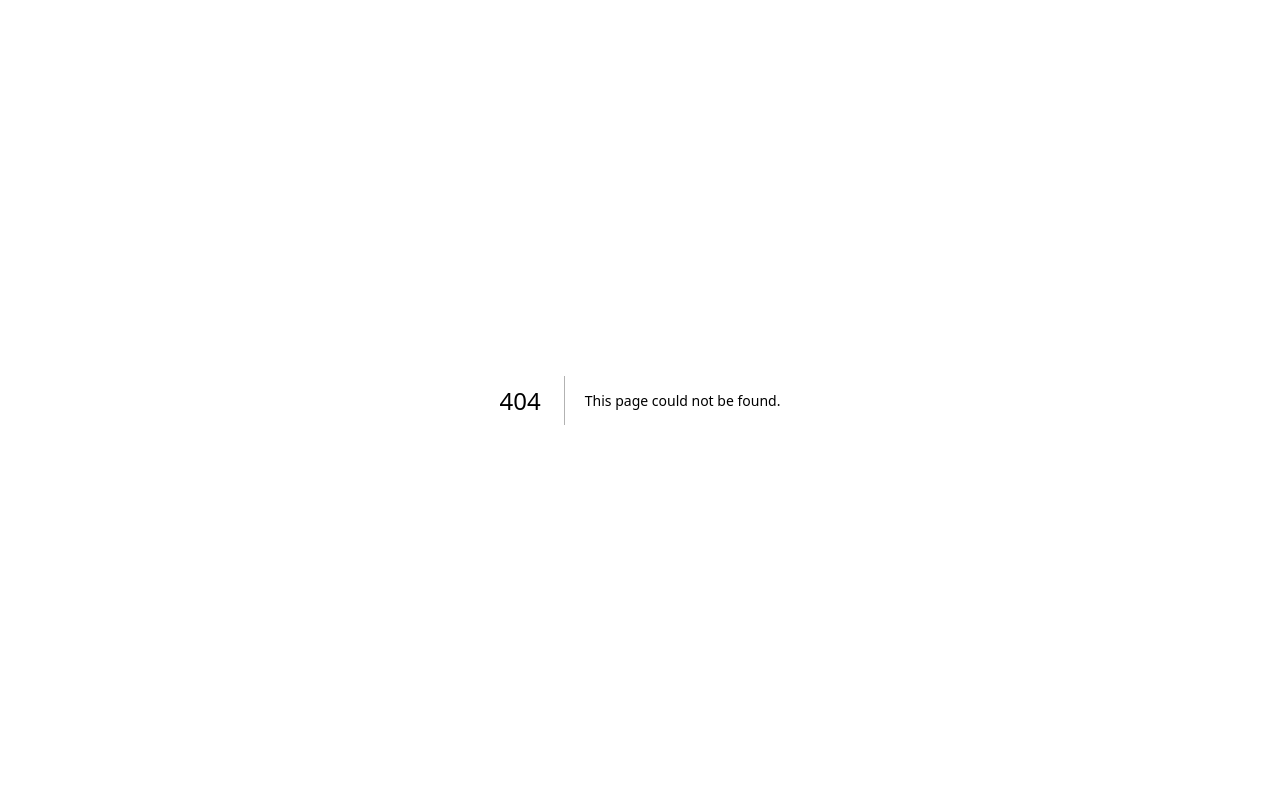
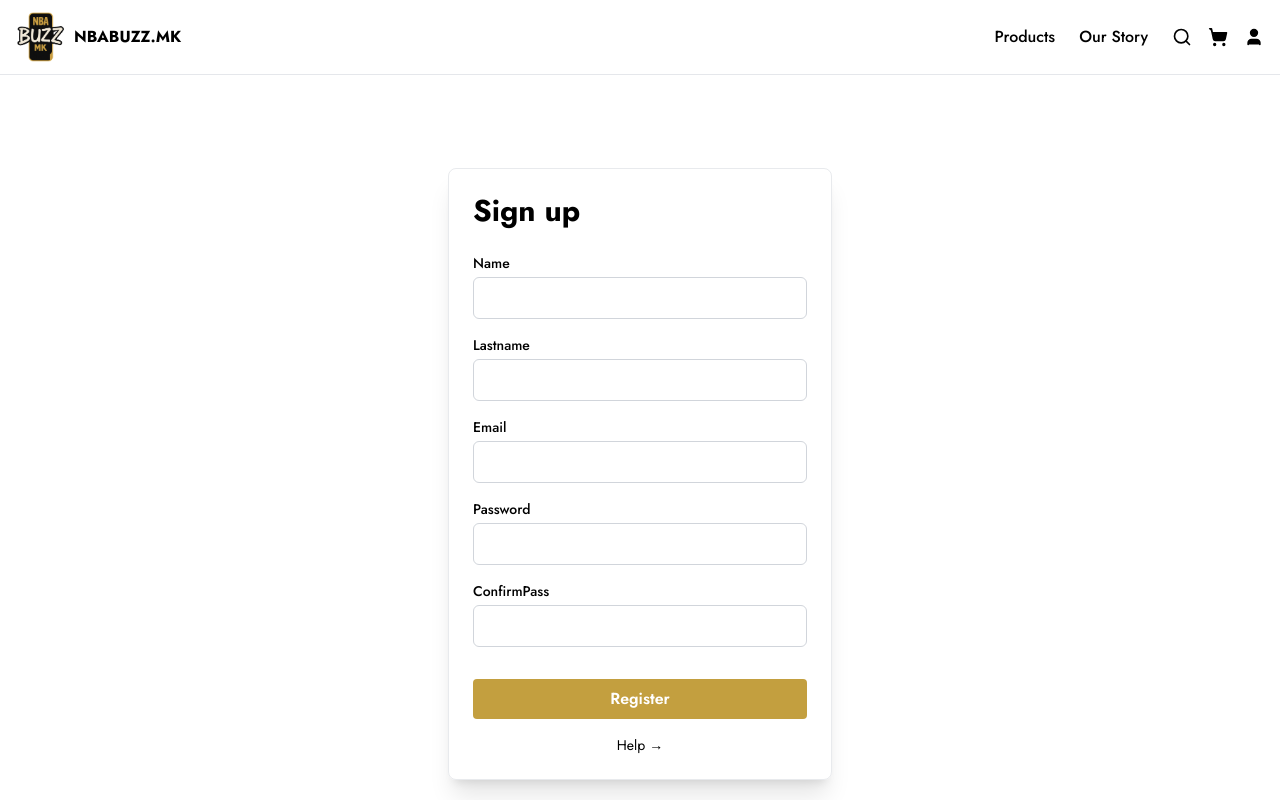
Before and after one commit to Slobodan-Krdzev/nba_buzz, a Next.js app: page /register in a window 1280 px wide. Before the commit this address had no page. Shown: the top 800 px of the page. Built offline with nearby package versions, Linux system fonts and the light colour scheme.

Commit message:
login / register / navbar

```diff
--- /dev/null
+++ b/app/Components/Common/Navbar.tsx
@@ -0,0 +1,86 @@
+"use client";
+import React, { useState } from "react";
+import { motion } from "framer-motion";
+import { Menu, Search, ShoppingCart, User, X } from "lucide-react";
+import Image from "next/image";
+import Link from "next/link";
+
+const navItems = ["Products", "Our Story"];
+
+const Navbar = () => {
+  const [isOpen, setIsOpen] = useState(false);
+
+  return (
+    <header className="fixed top-0 left-0 right-0 bg-white flex items-center justify-between px-4 py-3 border-b shadow-custom-green z-10">
+      {/* Logo */}
+      <Link href={"/"} className="flex items-center gap-2">
+        <Image
+          src={"/common/nbaBuzzLogo.png"}
+          alt="Logo"
+          width={50}
+          height={120}
+        />
+        <span className="font-bold">NBABUZZ.MK</span>
+      </Link>
+
+      {/* Desktop nav */}
+      <nav className="hidden md:flex items-center gap-6">
+        {navItems.map((item) => (
+          <span key={item} className="font-medium cursor-pointer">
+            {item}
+          </span>
+        ))}
+        <div className="flex gap-4 items-center">
+          <Search className="w-5 h-5 cursor-pointer" />
+          <ShoppingCart className="w-5 h-5 cursor-pointer" fill="black" />
+
+          <Link href={"/login"}>
+            <User className="w-5 h-5 cursor-pointer" fill="black" />
+          </Link>
+        </div>
+      </nav>
+
+      {/* Hamburger menu */}
+      <button className="md:hidden text-black" onClick={() => setIsOpen(true)}>
+        <Menu size={24} />
+      </button>
+
+      {/* Slide-in menu */}
+      {isOpen && (
+        <motion.div
+          initial={{ x: "100%" }}
+          animate={{ x: 0 }}
+          exit={{ x: "100%" }}
+          transition={{ duration: 0.3 }}
+          className="fixed top-0 right-0 w-full h-full bg-white z-50 p-6 flex flex-col"
+        >
+          <div className="flex justify-between mb-8">
+            <Link href={"/"} className="flex items-center gap-2">
+              <Image
+                src={"/common/nbaBuzzLogo.png"}
+                alt="Logo"
+                width={50}
+                height={120}
+              />
+              <span className="font-bold">NBABUZZ.MK</span>
+            </Link>
+
+            <button onClick={() => setIsOpen(false)}>
+              <X size={28} />
+            </button>
+          </div>
+          <div className="flex flex-col gap-6 text-xl font-medium">
+            {navItems.map((item) => (
+              <span key={item}>{item}</span>
+            ))}
+            <span>🔍 Search</span>
+            <span>🛒 Cart</span>
+            <span>👤 Account</span>
+          </div>
+        </motion.div>
+      )}
+    </header>
+  );
+};
+
+export default Navbar;
--- /dev/null
+++ b/app/Components/Forms/FormInput.tsx
@@ -0,0 +1,28 @@
+import React from 'react'
+
+interface FormInputProps {
+  label?: string;
+  type?: string;
+  value: string;
+  onChange: (e: React.ChangeEvent<HTMLInputElement>) => void;
+  placeholder?: string;
+  name?: string;
+}
+
+const FormInput = ({ label, type = "text", value, onChange, placeholder, name }: FormInputProps) => {
+  return (
+    <div className="mb-4">
+      {label && <label className="block text-sm font-medium mb-1">{label}</label>}
+      <input
+        type={type}
+        value={value}
+        onChange={onChange}
+        placeholder={placeholder}
+        name={name}
+        className="w-full border border-gray-300 px-4 py-2 rounded-md focus:outline-none focus:ring-2 focus:ring-black"
+      />
+    </div>
+  )
+}
+
+export default FormInput
--- /dev/null
+++ b/app/Components/Forms/LoginForm.tsx
@@ -0,0 +1,25 @@
+'use client'
+import React, { useState } from 'react'
+import FormInput from './FormInput';
+import { motion } from "framer-motion";
+
+const LoginForm = () => {
+ const [email, setEmail] = useState("");
+  const [password, setPassword] = useState("");
+
+  return (
+    <motion.div initial={{ opacity: 0 }} animate={{ opacity: 1 }} className="w-[90%] md:w-full max-w-sm mx-auto p-6 shadow-xl border-[0.5px] border-[#d1d5db80] rounded-lg">
+      <h2 className="text-3xl font-bold mb-6">Login</h2>
+      <FormInput label="Email" type="email" value={email} onChange={(e) => setEmail(e.target.value)} />
+      <div className="flex justify-between items-center">
+        <label className="block text-sm font-medium mb-1">Password</label>
+        <span className="text-sm text-gray-500 cursor-pointer">Forgot Password?</span>
+      </div>
+      <FormInput type="password" value={password} onChange={(e) => setPassword(e.target.value)} />
+      <button className="w-full py-2 mt-4 rounded bg-accent text-white hover:text-titles font-semibold px-6 hover:bg-accentLight transition">Sign in</button>
+      <p className="text-center mt-4 text-sm">I dont have an account? <span className="font-semibold cursor-pointer">Sign Up</span></p>
+    </motion.div>
+  );
+}
+
+export default LoginForm
--- /dev/null
+++ b/app/Components/Forms/RegisterFrom.tsx
@@ -0,0 +1,52 @@
+"use client";
+import { motion } from "framer-motion";
+import React, { useState } from "react";
+import FormInput from "./FormInput";
+
+const RegisterFrom = () => {
+  const [formData, setFormData] = useState({
+    Name: "",
+    Lastname: "",
+    Email: "",
+    Password: "",
+    ConfirmPass: "",
+  });
+
+  const handleChange = (key: string, value: string) => {
+  setFormData((prev) => ({ ...prev, [key]: value }));
+
+};
+
+
+  return (
+    <motion.div
+      initial={{ opacity: 0 }}
+      animate={{ opacity: 1 }}
+      className="w-full max-w-sm mx-auto p-6 shadow-xl border-[0.5px] border-[#d1d5db80] rounded-lg"
+    >
+      <h2 className="text-3xl font-bold mb-6">Sign up</h2>
+      {Object.entries(formData).map(([key, value], index) => (
+        <FormInput
+          key={index}
+          type={
+            key === "Password" || key === "ConfirmPass"
+              ? "password"
+              : key === "Email"
+              ? "email"
+              : "text"
+          }
+          value={value}
+          onChange={(e) => handleChange(key, e.currentTarget.value)}
+          label={key}
+          name={key}
+        />
+      ))}
+      <button className="w-full py-2 mt-4 rounded bg-accent text-white hover:text-titles font-semibold px-6 hover:bg-accentLight transition">
+        Register
+      </button>
+      <p className="text-center mt-4 text-sm">Help →</p>
+    </motion.div>
+  );
+};
+
+export default RegisterFrom;
--- a/app/globals.css
+++ b/app/globals.css
@@ -7,3 +7,14 @@
   padding: 0;
   box-sizing: border-box;
 }
+
+:root{
+  overflow-x: hidden;
+
+}
+
+body{
+  overflow-x: hidden;
+  padding-top: 74px;
+
+}
--- a/app/layout.tsx
+++ b/app/layout.tsx
@@ -2,6 +2,7 @@ import type { Metadata } from "next";
 import { Jost } from "next/font/google";
 import "./globals.css";
 import Footer from "./Components/Common/Footer";
+import Navbar from "./Components/Common/Navbar";
 
 const jostSans = Jost({
   variable: "--font-jost-sans",
@@ -23,6 +24,7 @@ export default function RootLayout({
       <body
         className={`${jostSans.className} antialiased`}
       >
+        <Navbar />
         {children}
         <Footer />
       </body>
--- /dev/null
+++ b/app/login/page.tsx
@@ -0,0 +1,13 @@
+import React from 'react'
+import LoginForm from '../Components/Forms/LoginForm'
+
+const LoginPage = () => {
+  return (
+    <section className='h-[80dvh] lg:h-[100dvh] flex justify-center items-center '>
+    <LoginForm />
+
+    </section>
+  )
+}
+
+export default LoginPage
--- /dev/null
+++ b/app/register/page.tsx
@@ -0,0 +1,13 @@
+import React from 'react'
+import RegisterFrom from '../Components/Forms/RegisterFrom'
+
+const RegisterPage = () => {
+  return (
+    <section className="h-[100dvh] flex justify-center items-center">
+    <RegisterFrom />
+
+    </section>
+  )
+}
+
+export default RegisterPage
--- a/package.json
+++ b/package.json
@@ -9,6 +9,7 @@
     "lint": "next lint"
   },
   "dependencies": {
+    "framer-motion": "^12.19.2",
     "lucide-react": "^0.503.0",
     "motion": "^12.7.4",
     "next": "15.1.4",
--- a/tailwind.config.ts
+++ b/tailwind.config.ts
@@ -17,6 +17,9 @@ export default {
         dark: "#0b0d0c",
         titles: "#373737",
       },
+      boxShadow: {
+        'custom-green': '0px 0px 50.73px 0px #fff', // same as #45880078
+      },
     },
   },
   plugins: [],
```
Also changed, not shown: public/common/basketPatern.png (added), 1 other file (tests, documents, lock files or other folders).
